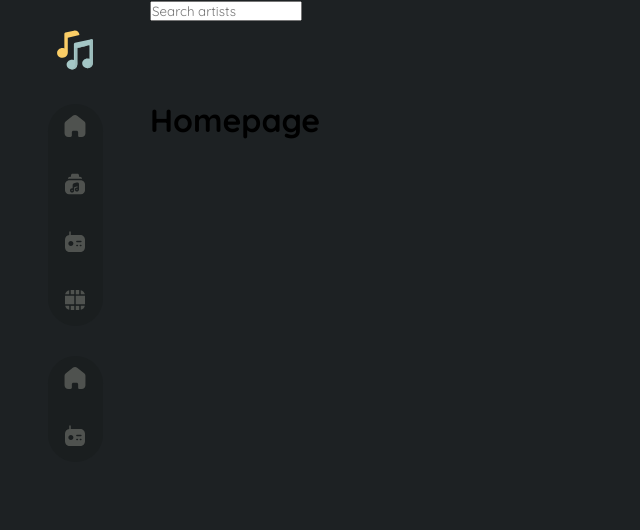
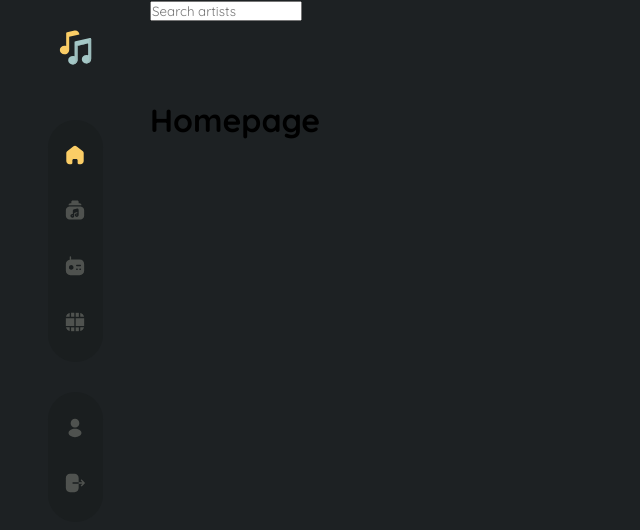
Before and after one commit to JoshAnaba/musica, a Next.js app: page / in a window 1280 px wide. Shown: the top 530 px of the page, without its empty margins (0-640 px from the left). Built offline with nearby package versions, Linux system fonts and the light colour scheme.

Commit message:
side bar in progress

```diff
--- a/components/App/SideBar.tsx
+++ b/components/App/SideBar.tsx
@@ -1,44 +1,47 @@
 import React from "react";
 import Image from "next/image";
 import Link from "next/link";
-import home from "public/images/home-icon.svg";
-import radio from "public/images/radio-icon.svg";
-import playlist from "public/images/playlist-icon.svg";
-import video from "public/images/video-icon.svg";
+import { Router, useRouter } from 'next/router';
+// import home from "public/images/home-icon.svg";
+// import radio from "public/images/radio-icon.svg";
+// import playlist from "public/images/playlist-icon.svg";
+// import video from "public/images/video-icon.svg";
+import SideBarIcon from "./SideBarIcon";
 const Sidebar = () => {
+  const { pathname, push } = useRouter();
   const nav = [
     [
       {
         name: "home",
-        logo: home,
+        logo: "home",
         link: "/",
       },
       {
         name: "collections",
-        logo: playlist,
+        logo: "playlist",
         link: "/collections",
       },
       {
         name: "podcast",
-        logo: radio,
+        logo: "radio",
         link: "/podcast",
       },
       {
         name: "video",
-        logo: video,
+        logo: "video",
         link: "/video",
       },
     ],
     [
       {
-        name: "home",
-        logo: home,
-        link: "/",
+        name: "profile",
+        logo: "profile",
+        link: "/profile",
       },
       {
-        name: "collections",
-        logo: radio,
-        link: "/collections",
+        name: "logout",
+        logo: "logout",
+        link: "/login",
       },
     ],
   ];
@@ -46,7 +49,7 @@ const Sidebar = () => {
     <div id="SIDEBAR_CONTAINER">
       <div className="inner">
         <div className="top">
-          <Image src="/musica.svg" width="40" height="40" alt="musica" />
+          <Image src="/musica.svg" width="35" height="35" alt="musica" />
         </div>
         <nav>
           {nav.map((section, i) => {
@@ -54,14 +57,11 @@ const Sidebar = () => {
               <div className="section" key={i}>
                 {section.map((link, l) => {
                   return (
-                    <div key={l} className="link">
+                    <div key={l} className={`link ${pathname === link.link ? 'active' : ''}`}>
                       <Link href={link.link}>
-                        <Image
-                          src={link.logo}
-                          width="24"
-                          height="24"
-                          alt={link.name}
-                        />
+                        <a>
+                          <SideBarIcon icon={link.logo} />
+                        </a>
                       </Link>
                     </div>
                   );
--- a/components/App/SideBarIcon.tsx
+++ b/components/App/SideBarIcon.tsx
@@ -1,9 +1,167 @@
-import React from 'react'
+import React from "react";
 
-const SideBarIcon = () => {
+const SideBarIcon = ({ icon }: any) => {
   return (
-    <div></div>
-  )
-}
+    <>
+      {icon === "video" ? (
+        <svg
+          width="22"
+          height="22"
+          viewBox="0 0 22 22"
+          fill="none"
+          xmlns="http://www.w3.org/2000/svg"
+        >
+          <path
+            d="M10.3125 7.205H1.83331V14.8408C1.83331 14.8958 1.83331 14.9508 1.84248 14.9967H10.3125V7.205Z"
+            fill="#EFEEE0"
+            fill-opacity="0.25"
+          />
+          <path
+            d="M7.04919 5.83H10.3125V1.83333H7.07669V5.71999C7.07669 5.75666 7.05836 5.79333 7.04919 5.83Z"
+            fill="#EFEEE0"
+            fill-opacity="0.25"
+          />
+          <path
+            d="M5.70168 5.72V1.98C3.66668 2.40166 2.33751 3.75833 1.95251 5.83H5.72001C5.71085 5.79333 5.70168 5.75666 5.70168 5.72Z"
+            fill="#EFEEE0"
+            fill-opacity="0.25"
+          />
+          <path
+            d="M14.8683 1.83333H11.6875V5.83H14.8683V1.83333Z"
+            fill="#EFEEE0"
+            fill-opacity="0.25"
+          />
+          <path
+            d="M16.2342 5.83001H20.0475C19.6625 3.74001 18.315 2.37417 16.2434 1.97084V5.80251C16.2434 5.81167 16.2342 5.82084 16.2342 5.83001Z"
+            fill="#EFEEE0"
+            fill-opacity="0.25"
+          />
+          <path
+            d="M16.2433 20.0292C18.2508 19.635 19.5708 18.3517 20.0017 16.3717H16.2433V20.0292Z"
+            fill="#EFEEE0"
+            fill-opacity="0.25"
+          />
+          <path
+            d="M14.8683 16.3717H11.6875V20.1667H14.8683V16.3717Z"
+            fill="#EFEEE0"
+            fill-opacity="0.25"
+          />
+          <path
+            d="M11.6875 14.9967H20.1575C20.1667 14.9508 20.1667 14.8958 20.1667 14.8408V7.205H11.6875V14.9967Z"
+            fill="#EFEEE0"
+            fill-opacity="0.25"
+          />
+          <path
+            d="M10.3125 16.3717H7.07666V20.1667H10.3125V16.3717Z"
+            fill="#EFEEE0"
+            fill-opacity="0.25"
+          />
+          <path
+            d="M1.99835 16.3717C2.42919 18.3333 3.73085 19.6167 5.70169 20.02V16.3717H1.99835Z"
+            fill="#EFEEE0"
+            fill-opacity="0.25"
+          />
+        </svg>
+      ) : icon === "home" ? (
+        <svg
+          width="18"
+          height="20"
+          viewBox="0 0 18 20"
+          fill="none"
+          xmlns="http://www.w3.org/2000/svg"
+        >
+          <path
+            d="M6.38171 18.0503V15.239C6.3817 14.5266 6.96099 13.9478 7.67852 13.9433H10.3132C11.0339 13.9433 11.6182 14.5234 11.6182 15.239V18.0421C11.6182 18.66 12.1203 19.1622 12.7427 19.1667H14.5401C15.3796 19.1688 16.1855 18.8392 16.7799 18.2507C17.3742 17.6621 17.7083 16.8629 17.7083 16.0294V8.0437C17.7083 7.37045 17.4077 6.73183 16.8875 6.29989L10.781 1.45142C9.7136 0.603372 8.18905 0.630768 7.15323 1.51661L1.17805 6.29989C0.633305 6.7191 0.307716 7.35961 0.291626 8.0437V16.0213C0.291626 17.7584 1.71006 19.1667 3.45978 19.1667H5.21623C5.51587 19.1688 5.80399 19.0522 6.01664 18.8426C6.2293 18.633 6.34889 18.3478 6.34888 18.0503H6.38171Z"
+            fill="#EFEEE0"
+            fill-opacity="0.25"
+          />
+        </svg>
+      ) : icon === "radio" ? (
+        <svg
+          width="22"
+          height="22"
+          viewBox="0 0 22 22"
+          fill="none"
+          xmlns="http://www.w3.org/2000/svg"
+        >
+          <path
+            d="M7.10419 1.83333V4.58333H6.41669C6.17835 4.58333 5.94919 4.5925 5.72919 4.62916V1.83333C5.72919 1.45749 6.04085 1.14583 6.41669 1.14583C6.79252 1.14583 7.10419 1.45749 7.10419 1.83333Z"
+            fill="#EFEEE0"
+            fill-opacity="0.25"
+          />
+          <path
+            d="M15.5833 4.58333H6.41665C6.17831 4.58333 5.94915 4.5925 5.72915 4.62916C3.36415 4.90416 1.83331 6.65499 1.83331 9.16666V15.5833C1.83331 18.3333 3.66665 20.1667 6.41665 20.1667H15.5833C18.3333 20.1667 20.1666 18.3333 20.1666 15.5833V9.16666C20.1666 6.41666 18.3333 4.58333 15.5833 4.58333ZM7.22331 14.6667C5.95831 14.6667 4.93165 13.64 4.93165 12.375C4.93165 11.11 5.95831 10.0833 7.22331 10.0833C8.48831 10.0833 9.51498 11.11 9.51498 12.375C9.51498 13.64 8.48831 14.6667 7.22331 14.6667ZM13.1816 14.8958H12.7233C12.3475 14.8958 12.0358 14.5842 12.0358 14.2083C12.0358 13.8325 12.3475 13.5208 12.7233 13.5208H13.1816C13.5575 13.5208 13.8691 13.8325 13.8691 14.2083C13.8691 14.5842 13.5575 14.8958 13.1816 14.8958ZM16.39 14.8958H15.9316C15.5558 14.8958 15.2441 14.5842 15.2441 14.2083C15.2441 13.8325 15.5558 13.5208 15.9316 13.5208H16.39C16.7658 13.5208 17.0775 13.8325 17.0775 14.2083C17.0775 14.5842 16.7658 14.8958 16.39 14.8958ZM16.39 11.2292H12.7233C12.3475 11.2292 12.0358 10.9175 12.0358 10.5417C12.0358 10.1658 12.3475 9.85416 12.7233 9.85416H16.39C16.7658 9.85416 17.0775 10.1658 17.0775 10.5417C17.0775 10.9175 16.7658 11.2292 16.39 11.2292Z"
+            fill="#EFEEE0"
+            fill-opacity="0.25"
+          />
+        </svg>
+      ) : icon === "playlist" ? (
+        <svg
+          width="22"
+          height="22"
+          viewBox="0 0 22 22"
+          fill="none"
+          xmlns="http://www.w3.org/2000/svg"
+        >
+          <path
+            d="M15.5833 4.35416H14.6666V2.98832C14.6666 2.22749 14.0433 1.60416 13.2825 1.60416H8.71748C7.95665 1.60416 7.33331 2.22749 7.33331 2.98832V4.35416H6.41665C5.40831 4.35416 4.58331 5.17916 4.58331 6.18749V6.30666C4.87665 6.22416 5.17915 6.18749 5.49998 6.18749H16.5C16.8208 6.18749 17.1233 6.22416 17.4166 6.30666V6.18749C17.4166 5.17916 16.5916 4.35416 15.5833 4.35416Z"
+            fill="#EFEEE0"
+            fill-opacity="0.25"
+          />
+          <path
+            d="M12.7691 15.5192C12.4758 15.5192 12.2466 15.7575 12.2466 16.0417C12.2466 16.3258 12.485 16.5642 12.7691 16.5642C13.0533 16.5642 13.2916 16.3258 13.2916 16.0417C13.2916 15.7575 13.0533 15.5192 12.7691 15.5192Z"
+            fill="#EFEEE0"
+            fill-opacity="0.25"
+          />
+          <path
+            d="M8.31419 16.3258C8.02085 16.3258 7.79169 16.5642 7.79169 16.8483C7.79169 17.1325 8.03002 17.3708 8.31419 17.3708C8.59835 17.3708 8.83669 17.1325 8.83669 16.8483C8.83669 16.5642 8.60752 16.3258 8.31419 16.3258Z"
+            fill="#EFEEE0"
+            fill-opacity="0.25"
+          />
+          <path
+            d="M17.4166 7.68167C17.1233 7.59917 16.8208 7.5625 16.5 7.5625H5.49998C5.17915 7.5625 4.87665 7.59917 4.58331 7.68167C3.00665 8.09417 1.83331 9.53333 1.83331 11.2292V16.7292C1.83331 18.7458 3.48331 20.3958 5.49998 20.3958H16.5C18.5166 20.3958 20.1666 18.7458 20.1666 16.7292V11.2292C20.1666 9.53333 18.9933 8.09417 17.4166 7.68167ZM14.6666 12.1733V16.0417C14.6666 17.0867 13.8141 17.9392 12.7691 17.9392C11.7241 17.9392 10.8716 17.0867 10.8716 16.0417C10.8716 14.9967 11.7241 14.1442 12.7691 14.1442C12.9525 14.1442 13.1266 14.1808 13.2916 14.2267V13.0717L10.2208 13.9058V16.8483C10.2208 16.8575 10.2208 16.8667 10.2116 16.8758C10.2025 17.9117 9.34998 18.755 8.31415 18.755C7.26915 18.755 6.41665 17.9025 6.41665 16.8483C6.41665 15.7942 7.26915 14.9508 8.31415 14.9508C8.49748 14.9508 8.67165 14.9875 8.84581 15.0333V13.3833V11.9625C8.84581 11.1742 9.34081 10.5325 10.0925 10.3308L12.5216 9.66167C13.3008 9.45083 13.7958 9.6525 14.0708 9.86333C14.3458 10.0742 14.6666 10.4867 14.6666 11.3025V12.1733Z"
+            fill="#EFEEE0"
+            fill-opacity="0.25"
+          />
+        </svg>
+      ) : icon === "profile" ? (
+        <svg
+          width="22"
+          height="22"
+          viewBox="0 0 22 22"
+          fill="none"
+          xmlns="http://www.w3.org/2000/svg"
+        >
+          <path
+            d="M11 1.83333C8.59831 1.83333 6.64581 3.78583 6.64581 6.1875C6.64581 8.54333 8.48831 10.45 10.89 10.5325C10.9633 10.5233 11.0366 10.5233 11.0916 10.5325C11.11 10.5325 11.1191 10.5325 11.1375 10.5325C11.1466 10.5325 11.1466 10.5325 11.1558 10.5325C13.5025 10.45 15.345 8.54333 15.3541 6.1875C15.3541 3.78583 13.4016 1.83333 11 1.83333Z"
+            fill="#EFEEE0"
+            fill-opacity="0.25"
+          />
+          <path
+            d="M15.6567 12.9708C13.0992 11.2658 8.92836 11.2658 6.35253 12.9708C5.18836 13.75 4.54669 14.8042 4.54669 15.9317C4.54669 17.0592 5.18836 18.1042 6.34336 18.8742C7.62669 19.7358 9.31336 20.1667 11 20.1667C12.6867 20.1667 14.3734 19.7358 15.6567 18.8742C16.8117 18.095 17.4534 17.05 17.4534 15.9133C17.4442 14.7858 16.8117 13.7408 15.6567 12.9708Z"
+            fill="#EFEEE0"
+            fill-opacity="0.25"
+          />
+        </svg>
+      ) : icon === "logout" ? (
+        <svg
+          width="20"
+          height="20"
+          viewBox="0 0 20 20"
+          fill="none"
+          xmlns="http://www.w3.org/2000/svg"
+        >
+          <path
+            d="M9.53498 0.833333C11.8107 0.833333 13.6666 2.6575 13.6666 4.90333V9.29417H8.07072C7.66967 9.29417 7.35257 9.60583 7.35257 10C7.35257 10.385 7.66967 10.7058 8.07072 10.7058H13.6666V15.0875C13.6666 17.3333 11.8107 19.1667 9.51633 19.1667H4.9743C2.6893 19.1667 0.833313 17.3425 0.833313 15.0967V4.9125C0.833313 2.6575 2.69862 0.833333 4.98363 0.833333H9.53498ZM15.9952 6.83768C16.2702 6.55352 16.7193 6.55352 16.9943 6.82852L19.671 9.49602C19.8085 9.63352 19.8818 9.80768 19.8818 10.0002C19.8818 10.1835 19.8085 10.3668 19.671 10.4952L16.9943 13.1627C16.8568 13.3002 16.6735 13.3735 16.4993 13.3735C16.316 13.3735 16.1327 13.3002 15.9952 13.1627C15.7202 12.8877 15.7202 12.4385 15.9952 12.1635L17.4618 10.706H13.6668V9.29435H17.4618L15.9952 7.83685C15.7202 7.56185 15.7202 7.11268 15.9952 6.83768Z"
+            fill="#EFEEE0"
+            fill-opacity="0.25"
+          />
+        </svg>
+      ) : (
+        ""
+      )}
+    </>
+  );
+};
 
-export default SideBarIcon
+export default SideBarIcon;
--- a/styles/globals.scss
+++ b/styles/globals.scss
@@ -32,7 +32,9 @@ body {
     display: flex;
     flex-direction: column;
     align-items: center;
-    gap: 30px;
+    .top {
+      height: 90px;
+    }
     nav {
       display: flex;
       flex-direction: column;
@@ -44,10 +46,25 @@ body {
         align-items: center;
         gap: 30px;
         background-color: $bg_dark;
-        padding: 10px;
+        padding: 25px 15px;
         border-radius: 30px;
         div {
           cursor: pointer;
+          &:hover * {
+            color: $active_yellow_secondary;
+          }
+
+          &:hover svg path {
+            fill: $active_yellow_secondary;
+            fill-opacity: 1;
+          }
+        }
+        .active * {
+          color: $active_yellow_secondary;
+        }
+        .active svg path {
+          fill: $active_yellow_secondary;
+          fill-opacity: 1;
         }
       }
     }
```
